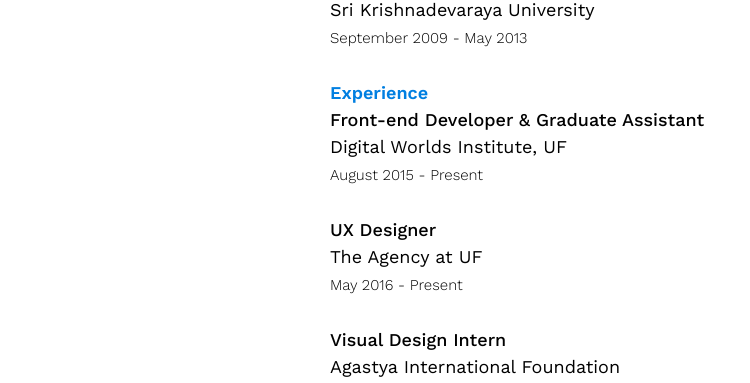
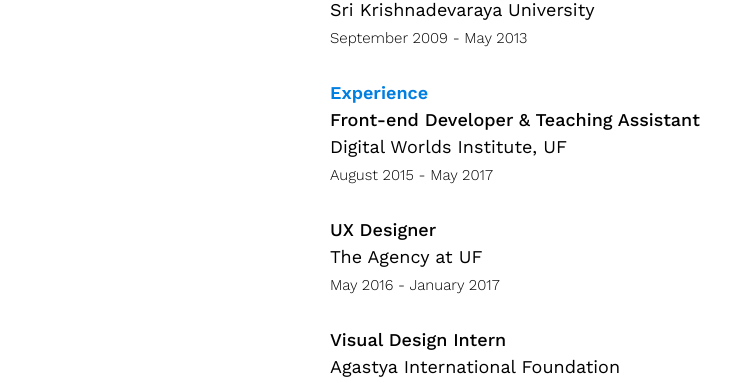
Before and after one commit to bedadala92/New-Portfolio, a Jekyll site: the page built from resume/index.html, in a window 1280 px wide. Shown: the part 320-703 px from the top of the page, without its empty margins (0-750 px from the left). Built offline with Jekyll 4.4.1, drawn with Linux system fonts in a browser that asks for light colours.

Commit message:
changes resume timeline

```diff
--- a/_includes/resume.html
+++ b/_includes/resume.html
@@ -7,12 +7,12 @@
 <span class="place">Sri Krishnadevaraya University</span></br>
 <span class="date">September 2009 - May 2013</span><br></br>
 <span class="type">Experience</span></br>
-<span class="role">Front-end Developer & Graduate Assistant</span><br>
+<span class="role">Front-end Developer & Teaching Assistant</span><br>
 <span class="place">Digital Worlds Institute, UF</span></br>
-<span class="date">August 2015 - Present</span></br></br>
+<span class="date">August 2015 - May 2017</span></br></br>
 <span class="role">UX Designer</span><br>
 <span class="place">The Agency at UF</span></br>
-<span class="date">May 2016 - Present</span><br></br>
+<span class="date">May 2016 - January 2017</span><br></br>
 <span class="role">Visual Design Intern</span><br>
 <span class="place">Agastya International Foundation</span></br>
 <span class="date">September 2014 - January 2015</span><br></br>
--- a/_jadefiles/resume.jade
+++ b/_jadefiles/resume.jade
@@ -17,12 +17,12 @@
       <span class="place">Sri Krishnadevaraya University</span></br>
       <span class="date">September 2009 - May 2013</span><br></br>
       <span class="type">Experience</span></br>
-      <span class="role">Front-end Developer & Graduate Assistant</span><br>
+      <span class="role">Front-end Developer & Teaching Assistant</span><br>
       <span class="place">Digital Worlds Institute, UF</span></br>
-      <span class="date">August 2015 - Present</span></br></br>
+      <span class="date">August 2015 - May 2017</span></br></br>
       <span class="role">UX Designer</span><br>
       <span class="place">The Agency at UF</span></br>
-      <span class="date">May 2016 - Present</span><br></br>
+      <span class="date">May 2016 - January 2017</span><br></br>
       <span class="role">Visual Design Intern</span><br>
       <span class="place">Agastya International Foundation</span></br>
       <span class="date">September 2014 - January 2015</span><br></br>
```
